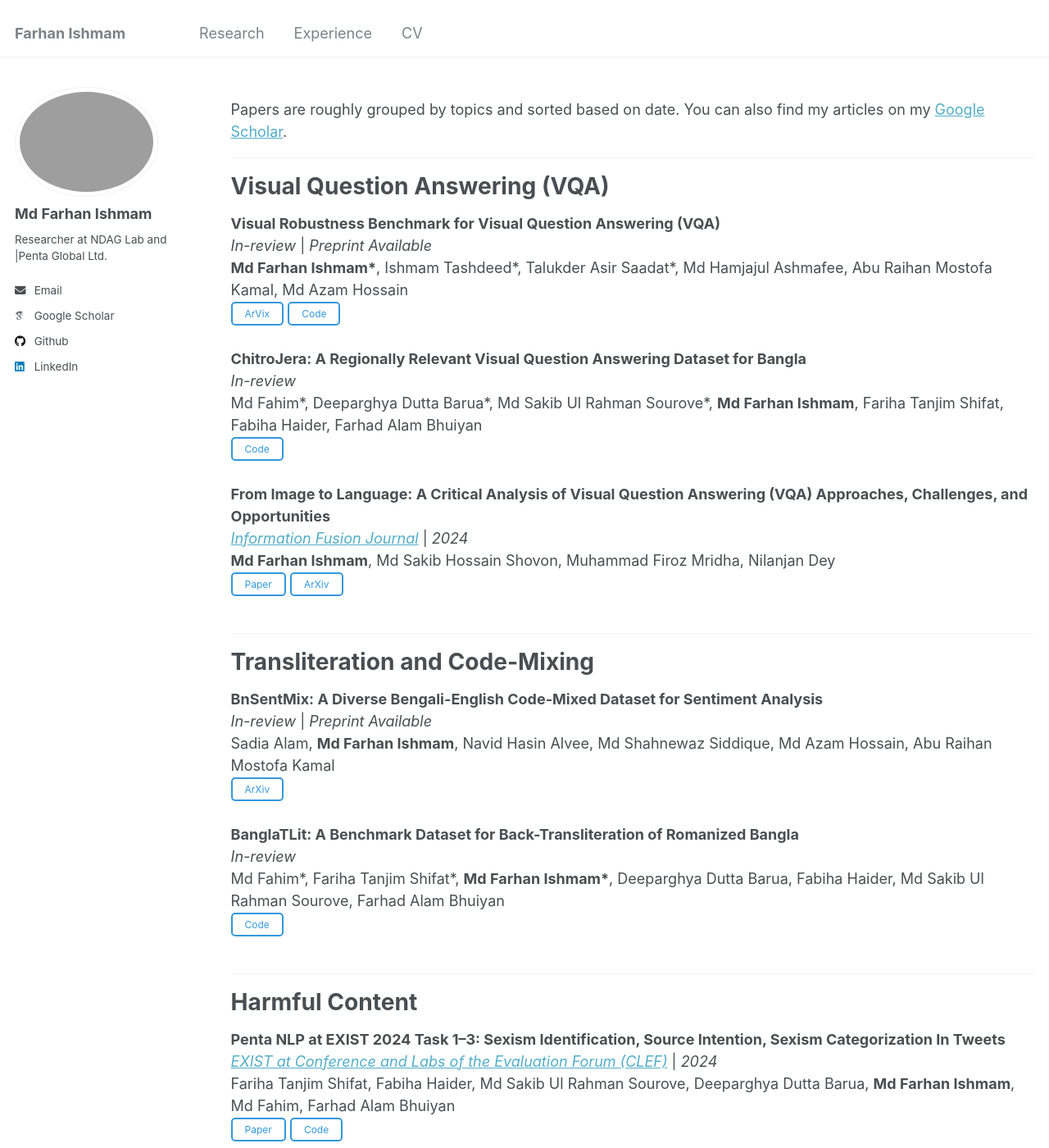
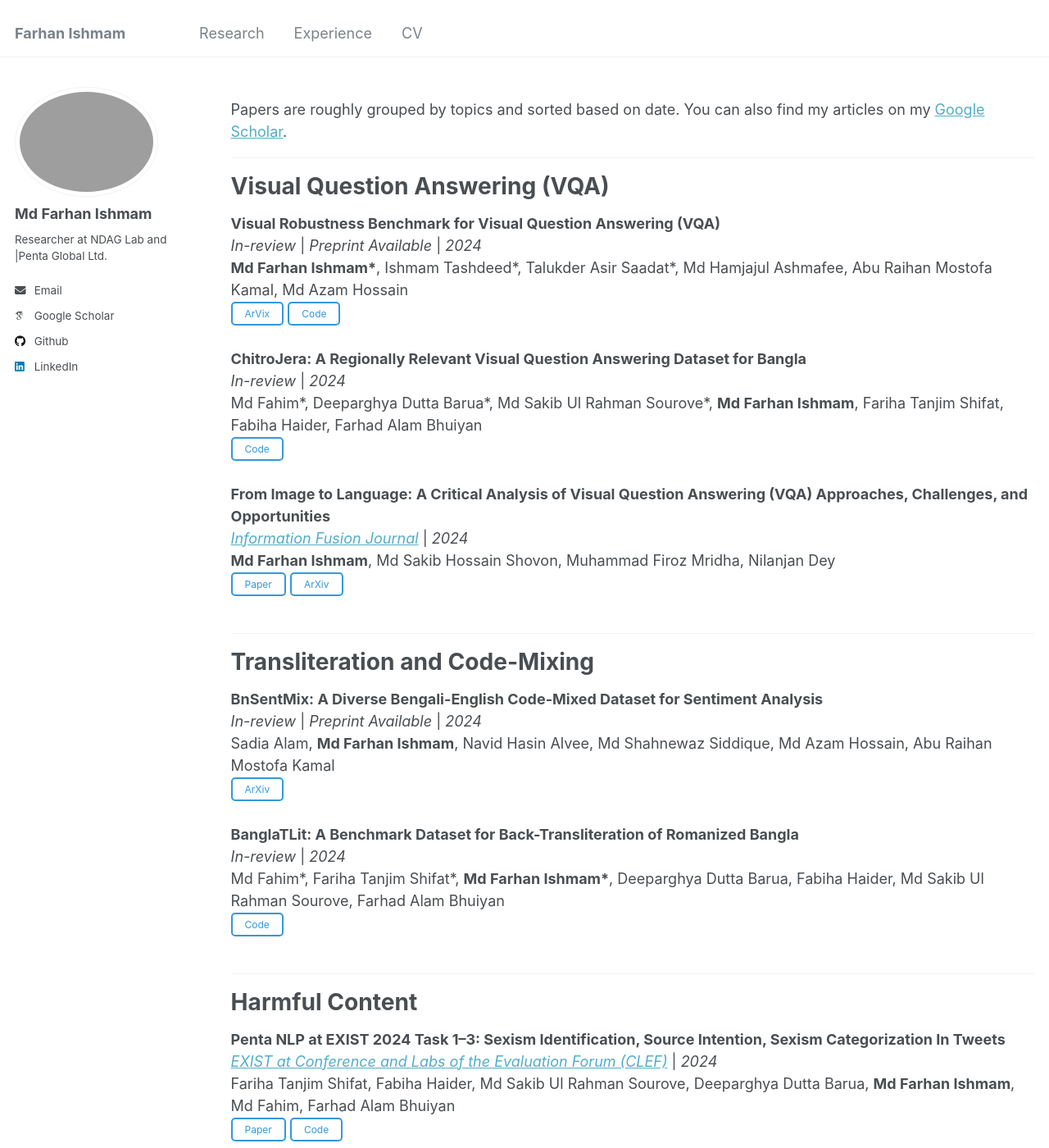
Before and after one commit to farhanishmam/farhanishmam.github.io, a Jekyll site: the page built from _pages/publications.html, in a window 1280 px wide and 1400 px high. Shown: the whole window at 82% size. Built offline with Jekyll 4.4.1, drawn with Linux system fonts in a browser that asks for light colours; some web fonts are replaced.

Commit message:
Update publications.html

```diff
--- a/_pages/publications.html
+++ b/_pages/publications.html
@@ -36,7 +36,7 @@ You can also find my articles on my <a href="https://scholar.google.com/citation
 
 <div class="section-item">
     <strong>Visual Robustness Benchmark for Visual Question Answering (VQA)</strong><br>
-    <em>In-review</em> | <em>Preprint Available</em><br>
+    <em>In-review</em> | <em>Preprint Available</em> | <em>2024</em><br>
     <strong>Md Farhan Ishmam*</strong>, Ishmam Tashdeed*, Talukder Asir Saadat*, Md Hamjajul Ashmafee, Abu Raihan Mostofa Kamal, Md Azam Hossain<br>
     <button class="transparent-button" onclick="window.location.href='https://arxiv.org/abs/2407.03386'">ArVix</button>
     <button class="transparent-button" onclick="window.location.href='https://github.com/ishmamt/VQA-Visual-Robustness-Benchmark'">Code</button>
@@ -44,7 +44,7 @@ You can also find my articles on my <a href="https://scholar.google.com/citation
 <br>
 <div class="section-item">
     <strong>ChitroJera: A Regionally Relevant Visual Question Answering Dataset for Bangla</strong><br>
-    <em>In-review</em><br>
+    <em>In-review</em> | <em>2024</em><br>
     Md Fahim*, Deeparghya Dutta Barua*, Md Sakib Ul Rahman Sourove*, <strong>Md Farhan Ishmam</strong>, Fariha Tanjim Shifat, Fabiha Haider, Farhad Alam Bhuiyan<br>
     <button class="transparent-button" onclick="window.location.href='https://github.com/farhanishmam/ChitroJera'">Code</button>
 </div>
@@ -61,14 +61,14 @@ You can also find my articles on my <a href="https://scholar.google.com/citation
 
 <div class="section-item">
     <strong>BnSentMix: A Diverse Bengali-English Code-Mixed Dataset for Sentiment Analysis</strong><br>
-    <em>In-review</em> | <em>Preprint Available</em><br>
+    <em>In-review</em> | <em>Preprint Available</em> | <em>2024</em><br>
     Sadia Alam, <strong>Md Farhan Ishmam</strong>, Navid Hasin Alvee, Md Shahnewaz Siddique, Md Azam Hossain, Abu Raihan Mostofa Kamal<br>
     <button class="transparent-button" onclick="window.location.href='https://arxiv.org/abs/2408.08964'">ArXiv</button>
 </div>
 <br>
 <div class="section-item">
     <strong>BanglaTLit: A Benchmark Dataset for Back-Transliteration of Romanized Bangla</strong><br>
-    <em>In-review</em><br>
+    <em>In-review</em> | <em>2024</em><br>
     Md Fahim*, Fariha Tanjim Shifat*, <strong>Md Farhan Ishmam*</strong>, Deeparghya Dutta Barua, Fabiha Haider, Md Sakib Ul Rahman Sourove, Farhad Alam Bhuiyan<br>
     <button class="transparent-button" onclick="window.location.href='https://github.com/farhanishmam/BanglaTLit'">Code</button>
 </div>
@@ -93,7 +93,7 @@ You can also find my articles on my <a href="https://scholar.google.com/citation
 <h1 class="section-title">Resource Efficiency</h1>
 <div class="section-item">
     <strong>Leveraging FourierKAN Classification Head for Pre-Trained Transformer-based Text Classification</strong><br>
-    <em>Preprint Available</em><br>
+    <em>Preprint Available</em> | <em>2024</em><br>
     Abdullah Al Imran*, <strong>Md Farhan Ishmam*</strong><br>
     <button class="transparent-button" onclick="window.location.href='https://arxiv.org/abs/2408.08803'">ArXiv</button>
     <button class="transparent-button" onclick="window.location.href='https://github.com/abdalimran/FR-KAN-Text-Classification'">Code</button>
```
